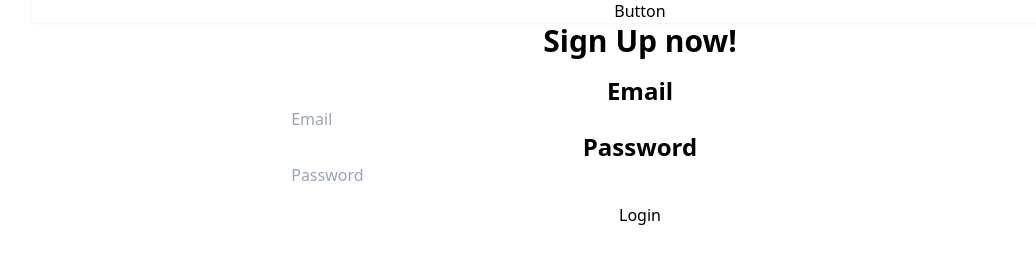
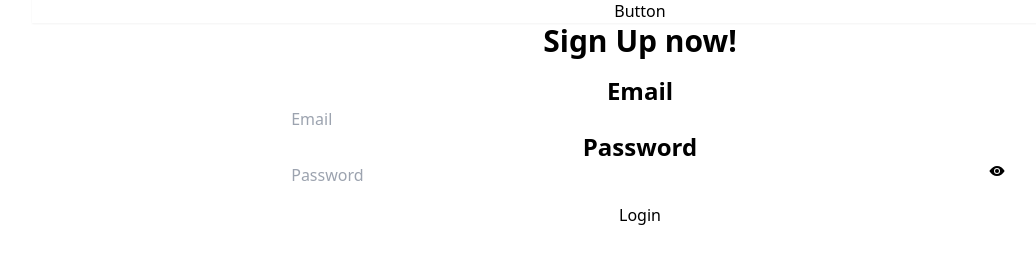
Before and after one commit to mahdi33-gk/login-with-pass, a React (Vite) app: page /signup in a window 1280 px wide. Shown: the part 281-544 px from the top of the page, without its empty margins (0-1036 px from the left). Built offline with nearby package versions, Linux system fonts and the light colour scheme.

Commit message:
react icon setup done

```diff
--- a/src/Components/Signup.jsx
+++ b/src/Components/Signup.jsx
@@ -1,6 +1,7 @@
 import { createUserWithEmailAndPassword } from "firebase/auth";
 import React, { useState } from "react";
 import auth from "../firebase.init";
+import { IoEye } from "react-icons/io5";
 
 const Signup = () => {
   const [err, setErr] = useState("");
@@ -37,7 +38,7 @@ const Signup = () => {
       <div className="card-body ">
         <h1 className="text-3xl font-bold">Sign Up now!</h1>
         <form onSubmit={submitHandler}>
-          <fieldset className="fieldset w-3/5 mx-auto  bg-base-200 p-4">
+          <fieldset className="fieldset w-3/5 mx-auto  bg-base-200 p-4 relative">
             <label className="fieldset-label text-2xl font-bold">Email</label>
             <input
               name="email"
@@ -54,6 +55,9 @@ const Signup = () => {
               className="input w-full"
               placeholder="Password"
             />
+            <button className="btn btn-xs absolute">
+            <IoEye />
+            </button>
             <button className="btn btn-neutral mt-4">Login</button>
           </fieldset>
         </form>
```
